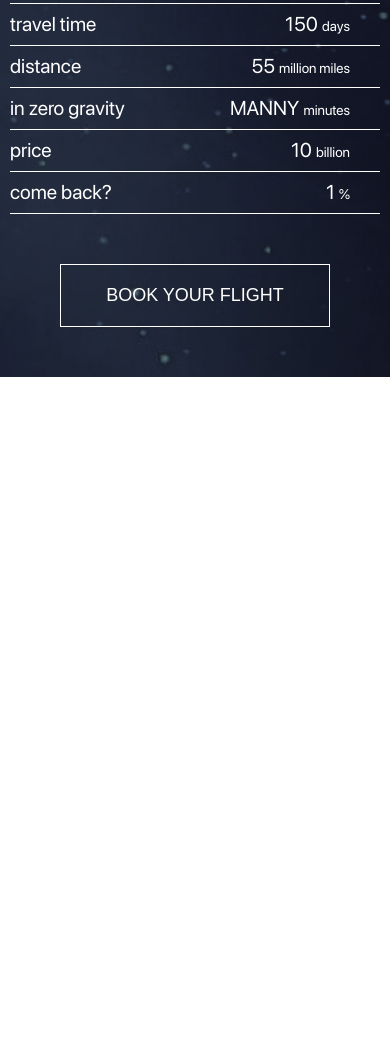
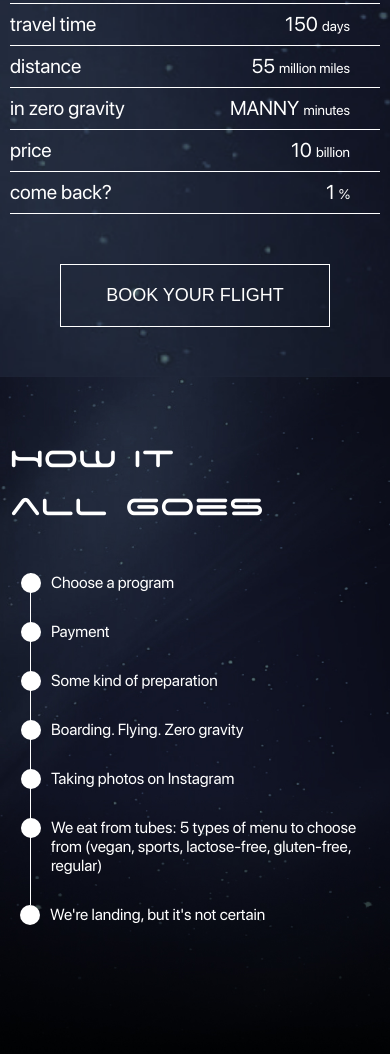
Before and after one commit to craftingweb/Space, a plain HTML site: page index.html in a window 390 px wide. Shown: the part 4373-5427 px from the top of the page. Before the commit the page ends 4750 px from the top, so only its background shows below. Drawn offline with nearby package versions, Linux system fonts and the light colour scheme; files whose address does not match are found by name.

Commit message:
constellation mobile friendly

```diff
--- a/css/style.css
+++ b/css/style.css
@@ -601,6 +601,10 @@ foreignObject {
   display: none;
 }
 
+.how__box-list {
+  display: none;
+}
+
 @media (max-width: 1150px) {
   .about__item {
     display: block;
@@ -629,6 +633,35 @@ foreignObject {
 
   .about__table {
     width: 100%;
+  }
+}
+
+@media (max-width: 900px) {
+  .how__box svg {
+    display: none;
+  }
+  .how__box-list {
+    display: block;
+  }
+  .how__box-item {
+    padding-bottom: 30px;
+    text-align: left;
+    padding-left: 20px;
+    margin-left: 20px;
+    border-left: 1px solid white;
+    position: relative;
+  }
+  .how__box-item::before {
+    content: "";
+    position: absolute;
+    width: 20px;
+    height: 20px;
+    background-color: white;
+    left: -10px;
+    border-radius: 50%;
+  }
+  .how__box-item:last-child {
+    border-left: none;
   }
 }
 
--- a/index.html
+++ b/index.html
@@ -243,7 +243,6 @@
           </div>
         </div>
       </section>
-          <!--
       <section class="how">
         <div class="container">
           <h2 class="title">
@@ -349,9 +348,20 @@
                 </foreignObject>
               </g>
             </svg>
+            <ul class="how__box-list">
+              <li class="how__box-item">Choose a program</li>
+              <li class="how__box-item">Payment</li>
+              <li class="how__box-item">Some kind of preparation</li>
+              <li class="how__box-item">Boarding. Flying. Zero gravity</li>
+              <li class="how__box-item">Taking photos on Instagram</li>
+              <li class="how__box-item">We eat from tubes: 5 types of menu to choose from (vegan,
+                sports, lactose-free, gluten-free, regular)</li>
+              <li class="how__box-item">We're landing, but it's not certain</li>
+            </ul>
           </div>
         </div>
       </section>
+                <!--
       <section class="to-book">
         <div class="container">
           <div class="to-book__inner">
```
